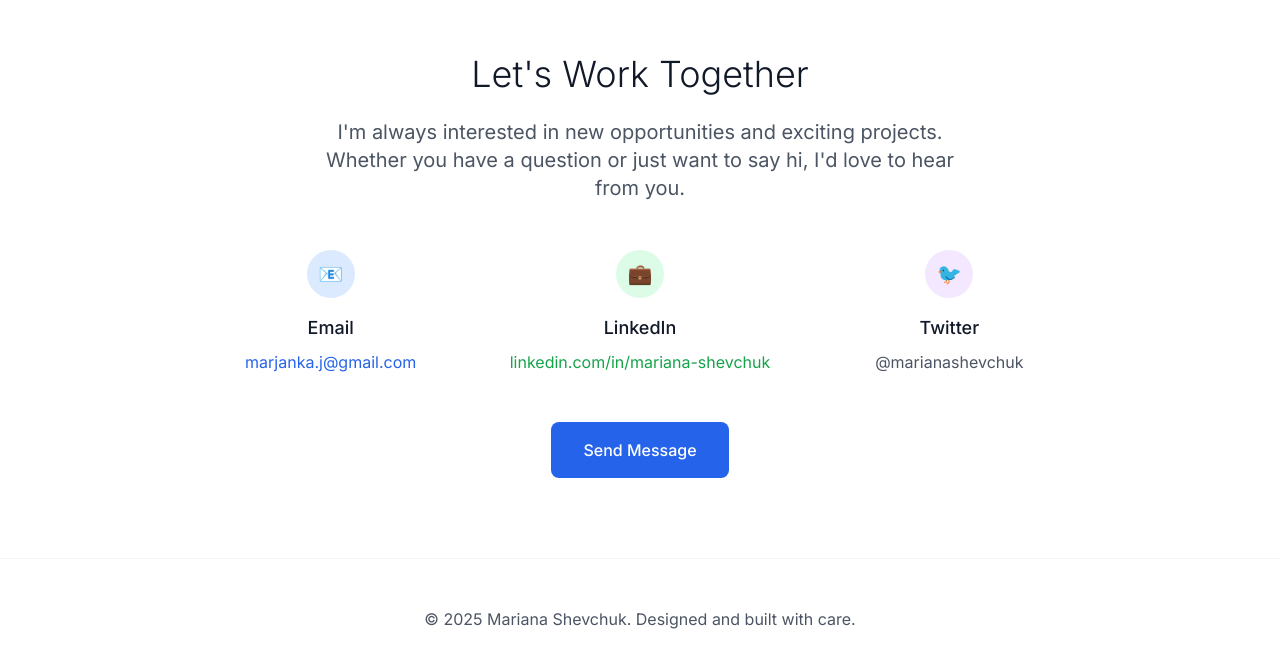
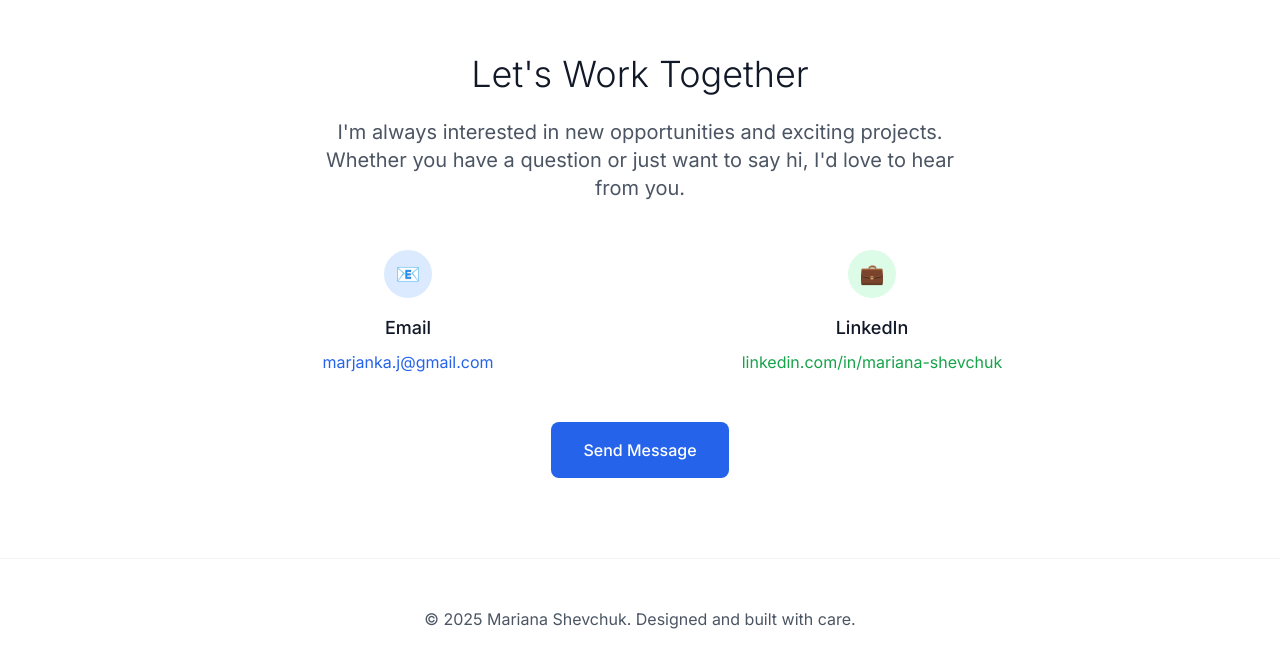
Before and after one commit to MykolaShevchuk/mariana, a Next.js app: page / in a window 1280 px wide. Shown: the part 5080-5747 px from the top of the page. Built offline with nearby package versions, Linux system fonts and the light colour scheme.

Commit message:
Remove Twitter section from contact area

```diff
--- a/src/app/page.tsx
+++ b/src/app/page.tsx
@@ -303,7 +303,7 @@
 						want to say hi, I&apos;d love to hear from you.
 					</p>
 
-					<div className='grid md:grid-cols-3 gap-8 mb-12'>
+					<div className='grid md:grid-cols-2 gap-8 mb-12'>
 						<div className='text-center'>
 							<div className='w-12 h-12 bg-blue-100 rounded-full flex items-center justify-center mx-auto mb-4'>
 								<span className='text-xl text-blue-600'>📧</span>
@@ -320,13 +320,7 @@
 							<a href='https://linkedin.com/in/mariana-shevchuk' target='_blank' rel='noopener noreferrer' className='text-green-600 hover:text-green-700 transition-colors'>linkedin.com/in/mariana-shevchuk</a>
 						</div>
 
-						<div className='text-center'>
-							<div className='w-12 h-12 bg-purple-100 rounded-full flex items-center justify-center mx-auto mb-4'>
-								<span className='text-xl text-purple-600'>🐦</span>
-							</div>
-							<h3 className='text-lg font-medium text-gray-900 mb-2'>Twitter</h3>
-							<p className='text-gray-600'>@marianashevchuk</p>
-						</div>
+
 					</div>
 
 					<a
```
